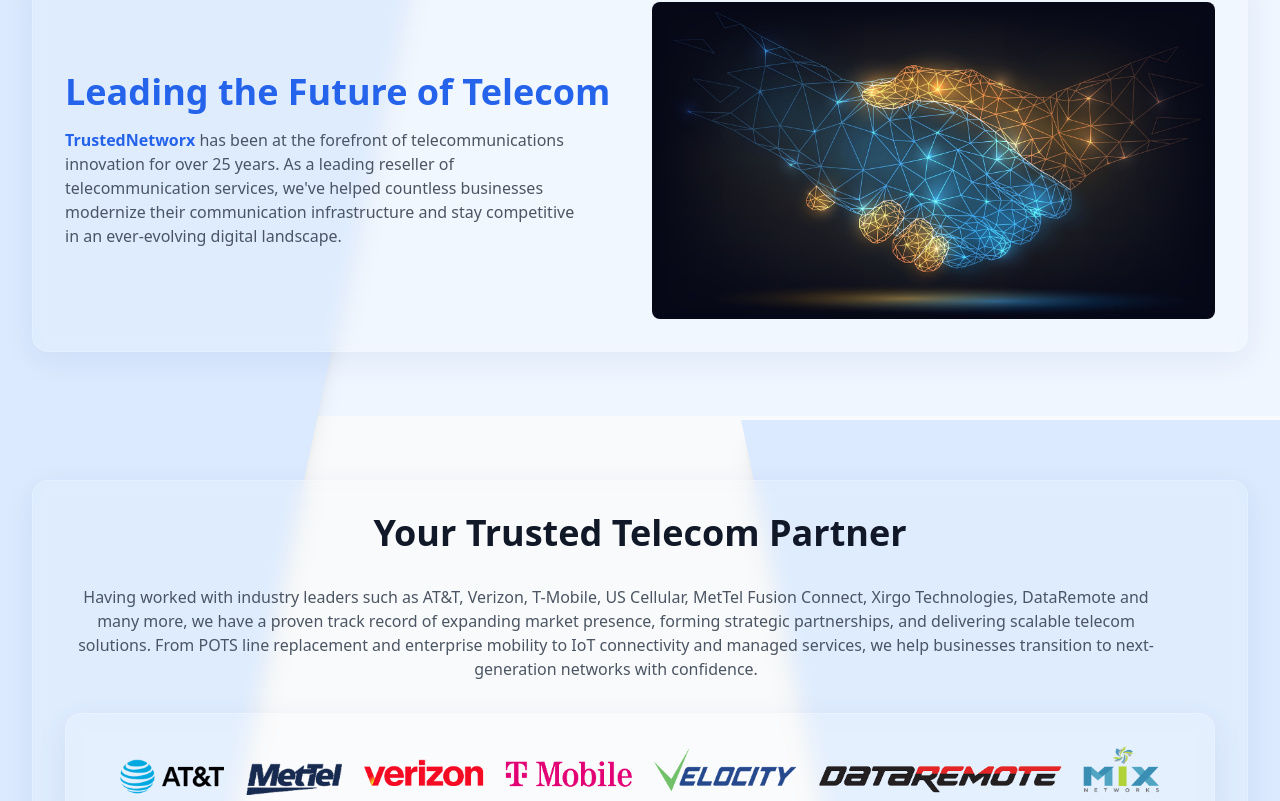
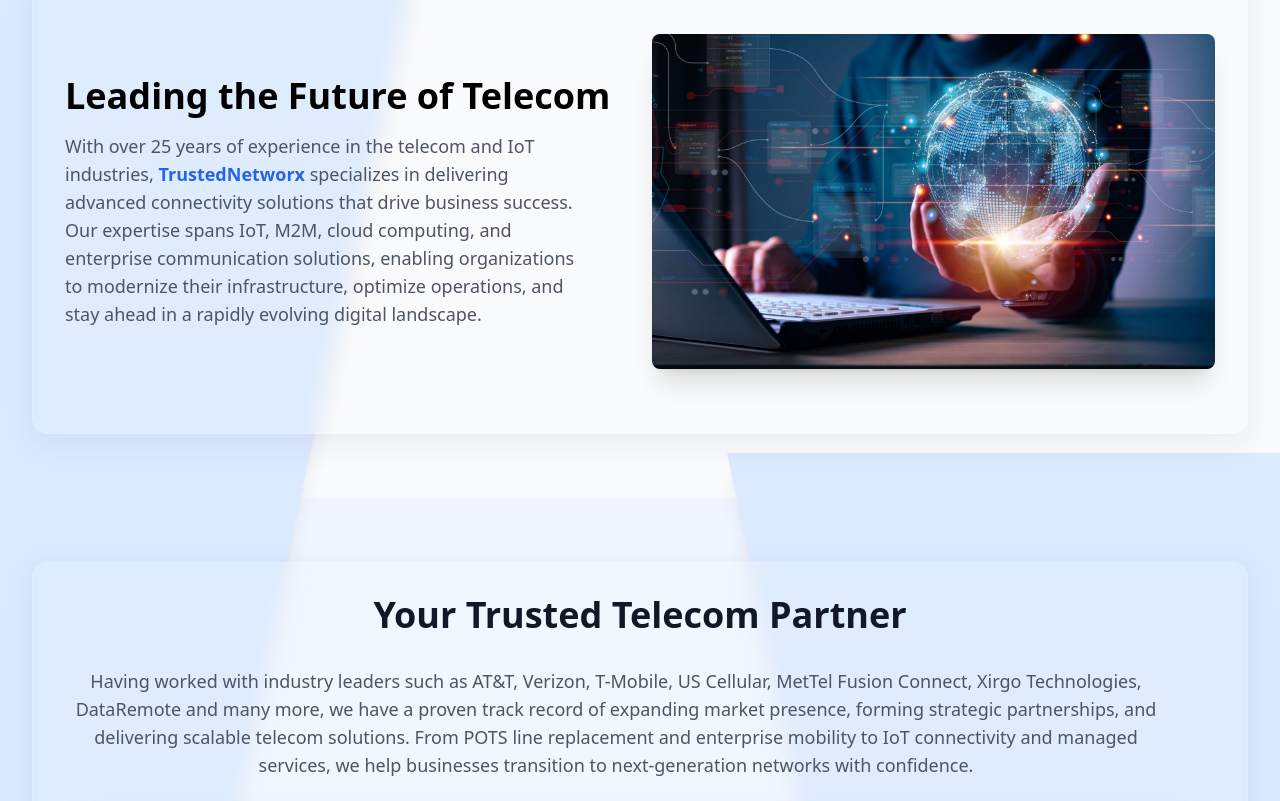
Before and after one commit to dezolent/trustednetworx, a React (Vite) app: page /about in a window 1280 px wide. Shown: the part 559-1360 px from the top of the page. Built offline with nearby package versions, Linux system fonts and the light colour scheme.

Commit message:
About & Fleet Page

```diff
--- a/src/pages/About.tsx
+++ b/src/pages/About.tsx
@@ -1,5 +1,7 @@
 import React from 'react';
-import { Shield, Award, Zap, Handshake } from 'lucide-react';
+import {
+    Shield, Award, Zap, Handshake
+} from 'lucide-react';
 import { Link } from 'react-router-dom';
 
 const About = () => {
@@ -42,36 +44,35 @@ const About = () => {
                     <div className="absolute shadow-xl w-1/2 h-full bg-blue-100 skew-x-12 -right-1/4 top-1/4"></div>
                 </div>
 
-                <div className="py-16 bg-blue-50">
+                <div className="relative py-16">
                     <div className="max-w-7xl mx-auto px-4 sm:px-6 lg:px-8">
                         {/* Transform Your Fleet Operations Section */}
-                        <div className="glass-morphism rounded-2xl p-8">
+                        <div className="glass-morphism rounded-2xl py-16 px-8">
                             <div className="grid grid-cols-1 lg:grid-cols-2 gap-6 items-center">
                                 <div className="prose prose-lg">
-                                    <h2 className="text-lg font-extrabold text-blue-600 sm:text-4xl text-left">
+                                    <h2 className="text-lg font-extrabold sm:text-4xl text-left">
                                         Leading the Future of Telecom
                                     </h2>
-                                    <p className="mt-4 text-gray-600 pe-12">
+                                    <p className="mt-4 text-lg text-gray-600 pe-12">
+                                        With over 25 years of experience in the telecom and IoT industries,{' '}
                                         <a
                                             href="https://trustednetworx.com"
                                             className="text-blue-600 hover:text-blue-800 font-semibold"
-                                        >
-                                            TrustedNetworx
+                                        > TrustedNetworx
                                         </a>{' '}
-                                        has been at the forefront of telecommunications innovation for over 25 years. As
-                                        a leading reseller of telecommunication services, we've helped countless
-                                        businesses modernize their communication infrastructure and stay competitive in
-                                        an ever-evolving digital landscape.
+                                        specializes in delivering advanced connectivity solutions that drive business success. Our expertise spans IoT, M2M, cloud computing, and enterprise communication solutions, enabling organizations to modernize their infrastructure, optimize operations, and stay ahead in a rapidly evolving digital landscape.
                                     </p>
                                 </div>
-                                <div className="flex justify-center">
+                                <div className="flex justify-center shadow-xl rounded-2xl">
                                     <img
-                                        src="/About-TrustedNetworx.jpg"
+                                        src="/Global-Connectivity.jpg"
                                         alt="About TrustedNetworx"
                                         className="max-w-full h-auto rounded-lg"
                                     />
                                 </div>
                             </div>
+
+
 
 
                         </div>
@@ -81,21 +82,16 @@ const About = () => {
 
 
                 {/* Why Choose Us Section */}
-                <div className="py-16">
+                <div className="py-16 bg-blue-50">
                     <div className="max-w-7xl mx-auto px-4 sm:px-6 lg:px-8">
                         <div className="glass-morphism rounded-2xl p-8 text-center">
                             <h2 className="text-3xl font-extrabold text-gray-900 sm:text-4xl mb-8">
                                 Your Trusted Telecom Partner
                             </h2>
-                            <p className="mt-4 text-gray-600 pe-12">
-                                Having worked with industry leaders such as AT&T, Verizon, T-Mobile, US Cellular, MetTel
-                                Fusion Connect, Xirgo Technologies, DataRemote and many more, we have a proven track
-                                record of expanding market presence, forming strategic partnerships, and delivering
-                                scalable telecom solutions. From POTS line replacement and enterprise mobility to IoT
-                                connectivity and managed services, we help businesses transition to next-generation
-                                networks with confidence.
+                            <p className="mt-4 text-lg text-gray-600 pe-12">
+                                Having worked with industry leaders such as AT&T, Verizon, T-Mobile, US Cellular, MetTel Fusion Connect, Xirgo Technologies, DataRemote and many more, we have a proven track record of expanding market presence, forming strategic partnerships, and delivering scalable telecom solutions. From POTS line replacement and enterprise mobility to IoT connectivity and managed services, we help businesses transition to next-generation networks with confidence.
                             </p>
-                            <div className="mt-8 glass-morphism rounded-2xl p-8">
+                            <div className="my-8 glass-morphism rounded-2xl p-8">
                                 <div className="w-full">
                                     <img
                                         src="/partners/Partners-Banner-Desktop.png"
@@ -114,8 +110,12 @@ const About = () => {
                 </div>
 
 
+
+
+
+
                 {/* Why Choose Us Section */}
-                <div className="py-16 bg-blue-50">
+                <div className="py-16">
                     <div className="max-w-7xl mx-auto px-4 sm:px-6 lg:px-8">
                         <div className="glass-morphism rounded-2xl p-8 text-center">
                             <h2 className="text-3xl font-extrabold text-gray-900 sm:text-4xl mb-8">
@@ -125,53 +125,48 @@ const About = () => {
                             <div className="grid grid-cols-1 gap-8 md:grid-cols-2 lg:grid-cols-2">
                                 <div className="bg-white p-6 rounded-xl shadow-lg border border-gray-100">
                                     <div className="text-blue-600 mb-4 flex justify-center">
-                                        <Award size={32}/>
+                                        <Award size={32} />
                                     </div>
                                     <h3 className="text-xl font-bold text-gray-900 mb-2">Proven Telecom Expertise</h3>
                                     <p className="text-gray-600">
-                                        Leverage decades of industry experience that equips us to tackle the complex
-                                        challenges of connectivity and infrastructure modernization.
+                                        Leverage decades of industry experience that equips us to tackle the complex challenges of connectivity and infrastructure modernization.
                                     </p>
                                 </div>
 
                                 <div className="bg-white p-6 rounded-xl shadow-lg border border-gray-100">
                                     <div className="text-blue-600 mb-4 flex justify-center">
-                                        <Handshake size={32}/>
+                                        <Handshake size={32} />
                                     </div>
-                                    <h3 className="text-xl font-bold text-gray-900 mb-2">Strategic Global
-                                        Partnerships</h3>
+                                    <h3 className="text-xl font-bold text-gray-900 mb-2">Strategic Global Partnerships</h3>
                                     <p className="text-gray-600">
-                                        Our track record includes spearheading high-profile projects with global telecom
-                                        leaders, government bodies, and Fortune 500 companies.
+                                        Our track record includes spearheading high-profile projects with global telecom leaders, government bodies, and Fortune 500 companies.
                                     </p>
                                 </div>
 
                                 <div className="bg-white p-6 rounded-xl shadow-lg border border-gray-100">
                                     <div className="text-blue-600 mb-4 flex justify-center">
-                                        <Zap size={32}/>
+                                        <Zap size={32} />
                                     </div>
                                     <h3 className="text-xl font-bold text-gray-900 mb-2">Future-Ready Solutions</h3>
                                     <p className="text-gray-600">
-                                        We deliver cutting-edge solutions—from cellular data technology to cloud-based
-                                        communication systems—customized to meet your evolving needs.
+                                        We deliver cutting-edge solutions—from cellular data technology to cloud-based communication systems—customized to meet your evolving needs.
                                     </p>
                                 </div>
 
                                 <div className="bg-white p-6 rounded-xl shadow-lg border border-gray-100">
                                     <div className="text-blue-600 mb-4 flex justify-center">
-                                        <Shield size={32}/>
+                                        <Shield size={32} />
                                     </div>
-                                    <h3 className="text-xl font-bold text-gray-900 mb-2">Dependable & Scalable
-                                        Solutions</h3>
+                                    <h3 className="text-xl font-bold text-gray-900 mb-2">Dependable & Scalable Solutions</h3>
                                     <p className="text-gray-600">
-                                        Designed for long-term success, our strategies help reduce costs, enhance
-                                        operational efficiency, and boost communication capabilities.
+                                        Designed for long-term success, our strategies help reduce costs, enhance operational efficiency, and boost communication capabilities.
                                     </p>
                                 </div>
                             </div>
                         </div>
                     </div>
                 </div>
+
 
 
                 {/* CTA Section */}
@@ -184,9 +179,7 @@ const About = () => {
                                     Ready to Transform Your Telecommunications?
                                 </h3>
                                 <p className="text-lg text-blue-100 mb-8">
-                                    Let us help you navigate the future of telecom with expertise, reliability, and
-                                    innovation. Partner with us for a seamless transition into the next generation of
-                                    connectivity solutions.
+                                    Let us help you navigate the future of telecom with expertise, reliability, and innovation. Partner with us for a seamless transition into the next generation of connectivity solutions.
                                 </p>
                                 <a
                                     className="inline-flex items-center justify-center px-8 py-3 border border-transparent text-base font-medium rounded-md text-blue-600 bg-white hover:bg-blue-50 md:py-4 md:text-lg md:px-10 transition-colors duration-300"
```
Also changed, not shown: public/Global-Connectivity.jpg (added).
